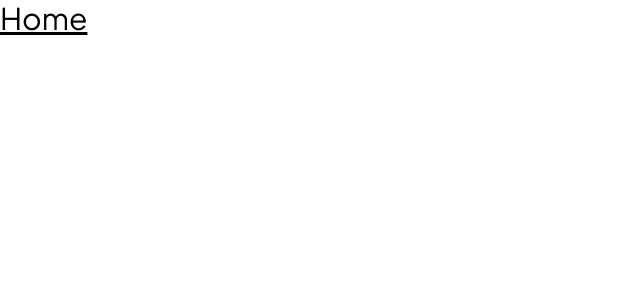
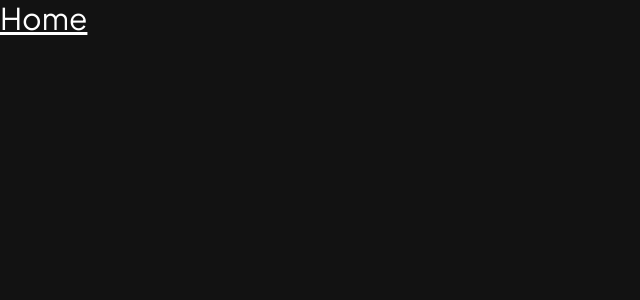
Before and after one commit to anasmunawar2/Hospital-Management-System, a Next.js app: page / in a window 1280 px wide. Shown: the top 300 px of the page, without its empty margins (0-640 px from the left). Built offline with nearby package versions, Linux system fonts and the light colour scheme.

Commit message:
boiler-plate

```diff
--- a/app/layout.tsx
+++ b/app/layout.tsx
@@ -1,6 +1,7 @@
 import type { Metadata } from "next";
 import { Plus_Jakarta_Sans } from "next/font/google";
 import "./globals.css";
+import { ThemeProvider } from "@/components/theme-provider";
 
 const inter = Plus_Jakarta_Sans({ subsets: ["latin"] });
 
@@ -16,7 +17,11 @@ export default function RootLayout({
 }>) {
   return (
     <html lang="en">
-      <body className={inter.className}>{children}</body>
+      <body className={inter.className}>
+        <ThemeProvider attribute="class" defaultTheme="dark">
+          {children}
+        </ThemeProvider>
+      </body>
     </html>
   );
 }
--- /dev/null
+++ b/components/theme-provider.tsx
@@ -0,0 +1,8 @@
+"use client";
+
+import { ThemeProvider as NextThemesProvider } from "next-themes";
+import { type ThemeProviderProps } from "next-themes/dist/types";
+
+export function ThemeProvider({ children, ...props }: ThemeProviderProps) {
+  return <NextThemesProvider {...props}>{children}</NextThemesProvider>;
+}
--- /dev/null
+++ b/components/ui/button.tsx
@@ -0,0 +1,56 @@
+import * as React from "react"
+import { Slot } from "@radix-ui/react-slot"
+import { cva, type VariantProps } from "class-variance-authority"
+
+import { cn } from "@/lib/utils"
+
+const buttonVariants = cva(
+  "inline-flex items-center justify-center whitespace-nowrap rounded-md text-sm font-medium ring-offset-background transition-colors focus-visible:outline-none focus-visible:ring-2 focus-visible:ring-ring focus-visible:ring-offset-2 disabled:pointer-events-none disabled:opacity-50",
+  {
+    variants: {
+      variant: {
+        default: "bg-primary text-primary-foreground hover:bg-primary/90",
+        destructive:
+          "bg-destructive text-destructive-foreground hover:bg-destructive/90",
+        outline:
+          "border border-input bg-background hover:bg-accent hover:text-accent-foreground",
+        secondary:
+          "bg-secondary text-secondary-foreground hover:bg-secondary/80",
+        ghost: "hover:bg-accent hover:text-accent-foreground",
+        link: "text-primary underline-offset-4 hover:underline",
+      },
+      size: {
+        default: "h-10 px-4 py-2",
+        sm: "h-9 rounded-md px-3",
+        lg: "h-11 rounded-md px-8",
+        icon: "h-10 w-10",
+      },
+    },
+    defaultVariants: {
+      variant: "default",
+      size: "default",
+    },
+  }
+)
+
+export interface ButtonProps
+  extends React.ButtonHTMLAttributes<HTMLButtonElement>,
+    VariantProps<typeof buttonVariants> {
+  asChild?: boolean
+}
+
+const Button = React.forwardRef<HTMLButtonElement, ButtonProps>(
+  ({ className, variant, size, asChild = false, ...props }, ref) => {
+    const Comp = asChild ? Slot : "button"
+    return (
+      <Comp
+        className={cn(buttonVariants({ variant, size, className }))}
+        ref={ref}
+        {...props}
+      />
+    )
+  }
+)
+Button.displayName = "Button"
+
+export { Button, buttonVariants }
--- /dev/null
+++ b/lib/utils.ts
@@ -0,0 +1,84 @@
+import { type ClassValue, clsx } from "clsx";
+import { twMerge } from "tailwind-merge";
+
+export function cn(...inputs: ClassValue[]) {
+  return twMerge(clsx(inputs));
+}
+
+export const parseStringify = (value: any) => JSON.parse(JSON.stringify(value));
+
+export const convertFileToUrl = (file: File) => URL.createObjectURL(file);
+
+// FORMAT DATE TIME
+export const formatDateTime = (
+  dateString: Date | string,
+  timeZone: string = Intl.DateTimeFormat().resolvedOptions().timeZone
+) => {
+  const dateTimeOptions: Intl.DateTimeFormatOptions = {
+    // weekday: "short", // abbreviated weekday name (e.g., 'Mon')
+    month: "short", // abbreviated month name (e.g., 'Oct')
+    day: "numeric", // numeric day of the month (e.g., '25')
+    year: "numeric", // numeric year (e.g., '2023')
+    hour: "numeric", // numeric hour (e.g., '8')
+    minute: "numeric", // numeric minute (e.g., '30')
+    hour12: true, // use 12-hour clock (true) or 24-hour clock (false),
+    timeZone: timeZone, // use the provided timezone
+  };
+
+  const dateDayOptions: Intl.DateTimeFormatOptions = {
+    weekday: "short", // abbreviated weekday name (e.g., 'Mon')
+    year: "numeric", // numeric year (e.g., '2023')
+    month: "2-digit", // abbreviated month name (e.g., 'Oct')
+    day: "2-digit", // numeric day of the month (e.g., '25')
+    timeZone: timeZone, // use the provided timezone
+  };
+
+  const dateOptions: Intl.DateTimeFormatOptions = {
+    month: "short", // abbreviated month name (e.g., 'Oct')
+    year: "numeric", // numeric year (e.g., '2023')
+    day: "numeric", // numeric day of the month (e.g., '25')
+    timeZone: timeZone, // use the provided timezone
+  };
+
+  const timeOptions: Intl.DateTimeFormatOptions = {
+    hour: "numeric", // numeric hour (e.g., '8')
+    minute: "numeric", // numeric minute (e.g., '30')
+    hour12: true, // use 12-hour clock (true) or 24-hour clock (false)
+    timeZone: timeZone, // use the provided timezone
+  };
+
+  const formattedDateTime: string = new Date(dateString).toLocaleString(
+    "en-US",
+    dateTimeOptions
+  );
+
+  const formattedDateDay: string = new Date(dateString).toLocaleString(
+    "en-US",
+    dateDayOptions
+  );
+
+  const formattedDate: string = new Date(dateString).toLocaleString(
+    "en-US",
+    dateOptions
+  );
+
+  const formattedTime: string = new Date(dateString).toLocaleString(
+    "en-US",
+    timeOptions
+  );
+
+  return {
+    dateTime: formattedDateTime,
+    dateDay: formattedDateDay,
+    dateOnly: formattedDate,
+    timeOnly: formattedTime,
+  };
+};
+
+export function encryptKey(passkey: string) {
+  return btoa(passkey);
+}
+
+export function decryptKey(passkey: string) {
+  return atob(passkey);
+}
--- a/tailwind.config.ts
+++ b/tailwind.config.ts
@@ -1,20 +1,81 @@
 import type { Config } from "tailwindcss";
 
-const config: Config = {
+const { fontFamily } = require("tailwindcss/defaultTheme");
+
+const config = {
+  darkMode: ["class"],
   content: [
-    "./pages/**/*.{js,ts,jsx,tsx,mdx}",
-    "./components/**/*.{js,ts,jsx,tsx,mdx}",
-    "./app/**/*.{js,ts,jsx,tsx,mdx}",
+    "./pages/**/*.{ts,tsx}",
+    "./components/**/*.{ts,tsx}",
+    "./app/**/*.{ts,tsx}",
+    "./src/**/*.{ts,tsx}",
   ],
+  prefix: "",
   theme: {
+    container: {
+      center: true,
+      padding: "2rem",
+      screens: {
+        "2xl": "1400px",
+      },
+    },
     extend: {
+      colors: {
+        green: {
+          500: "#24AE7C",
+          600: "#0D2A1F",
+        },
+        blue: {
+          500: "#79B5EC",
+          600: "#152432",
+        },
+        red: {
+          500: "#F37877",
+          600: "#3E1716",
+          700: "#F24E43",
+        },
+        light: {
+          200: "#E8E9E9",
+        },
+        dark: {
+          200: "#0D0F10",
+          300: "#131619",
+          400: "#1A1D21",
+          500: "#363A3D",
+          600: "#76828D",
+          700: "#ABB8C4",
+        },
+      },
+      fontFamily: {
+        sans: ["var(--font-sans)", ...fontFamily.sans],
+      },
       backgroundImage: {
-        "gradient-radial": "radial-gradient(var(--tw-gradient-stops))",
-        "gradient-conic":
-          "conic-gradient(from 180deg at 50% 50%, var(--tw-gradient-stops))",
+        appointments: "url('/assets/images/appointments-bg.png')",
+        pending: "url('/assets/images/pending-bg.png')",
+        cancelled: "url('/assets/images/cancelled-bg.png')",
+      },
+      keyframes: {
+        "accordion-down": {
+          from: { height: "0" },
+          to: { height: "var(--radix-accordion-content-height)" },
+        },
+        "accordion-up": {
+          from: { height: "var(--radix-accordion-content-height)" },
+          to: { height: "0" },
+        },
+        "caret-blink": {
+          "0%,70%,100%": { opacity: "1" },
+          "20%,50%": { opacity: "0" },
+        },
+      },
+      animation: {
+        "accordion-down": "accordion-down 0.2s ease-out",
+        "accordion-up": "accordion-up 0.2s ease-out",
+        "caret-blink": "caret-blink 1.25s ease-out infinite",
       },
     },
   },
-  plugins: [],
-};
+  plugins: [require("tailwindcss-animate")],
+} satisfies Config;
+
 export default config;
```
Also changed, not shown: package.json (+11 -4 lines), components.json (added), 1 other file (tests, documents, lock files or other folders).
